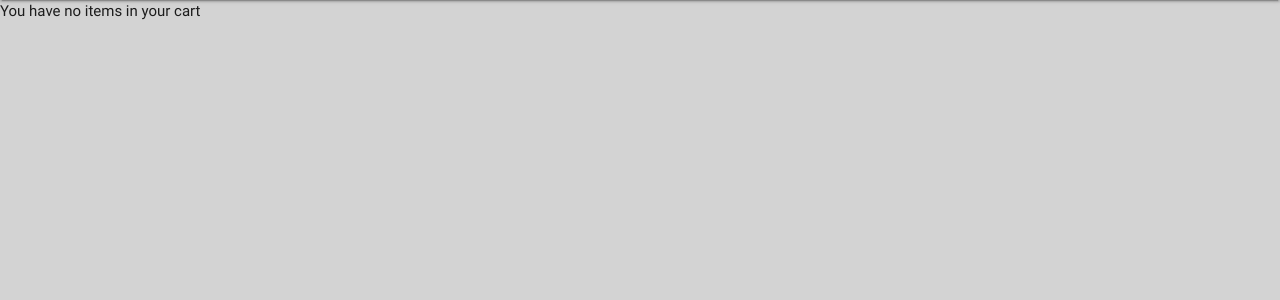
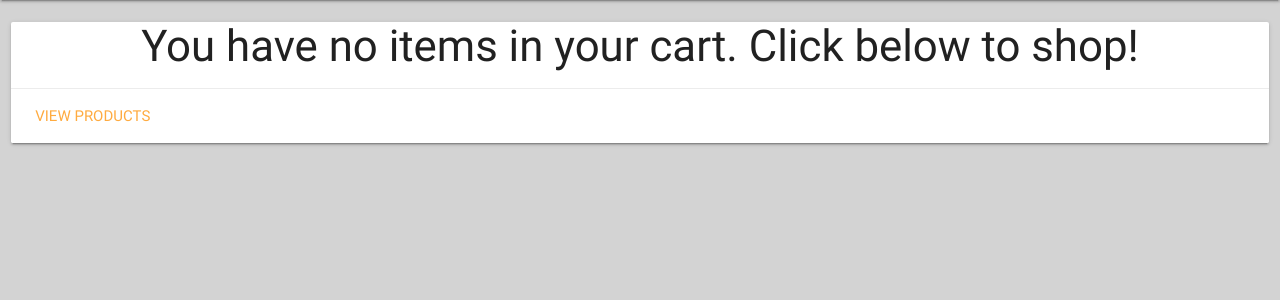
Before and after one commit to yharaskrik/nuclear-winners-server, a Flask app: page /cart/ in a window 1280 px wide. Shown: the part 64-364 px from the top of the page. Run offline with Flask 2, Linux system fonts and the light colour scheme; the visitor is signed in with stand-in values (Sample User, id 1); some libraries are stand-ins or nearby versions.

Commit message:
finished the empty cart page.

```diff
--- a/app/templates/cart.html
+++ b/app/templates/cart.html
@@ -9,8 +9,6 @@
                                 src="{{ url_for('product_picture',sku=item.sku) }}" width="50px"></a>
                     </div>
                     <span class="card-title"><a href="{{ url_for('view_product', sku=item.sku) }}">{{ item.name }}</a></span>
-
-
                     <div class="card-stacked">
                         <div class="card-content">
                             <ul class="collection">
@@ -35,7 +33,6 @@
                             <a href="{{ url_for('delete_from_cart', pid=item.sku) }}">Remove</a>
                         </div>
                     </div>
-
                 </div>
             </div>
         </div>
--- a/app/templates/no_cart.html
+++ b/app/templates/no_cart.html
@@ -1,4 +1,15 @@
 {% extends 'layout.html' %}
 {% block body %}
-You have no items in your cart
+    <div class="row">
+        <div class="col s12">
+            <div class="card">
+                <div class="card-title center-align">
+                    <h3>You have no items in your cart. Click below to shop!</h3>
+                </div>
+                <div class="card-action">
+                    <a href="{{ url_for('view_products') }}">View Products</a>
+                </div>
+            </div>
+        </div>
+    </div>
 {% endblock %}
```
